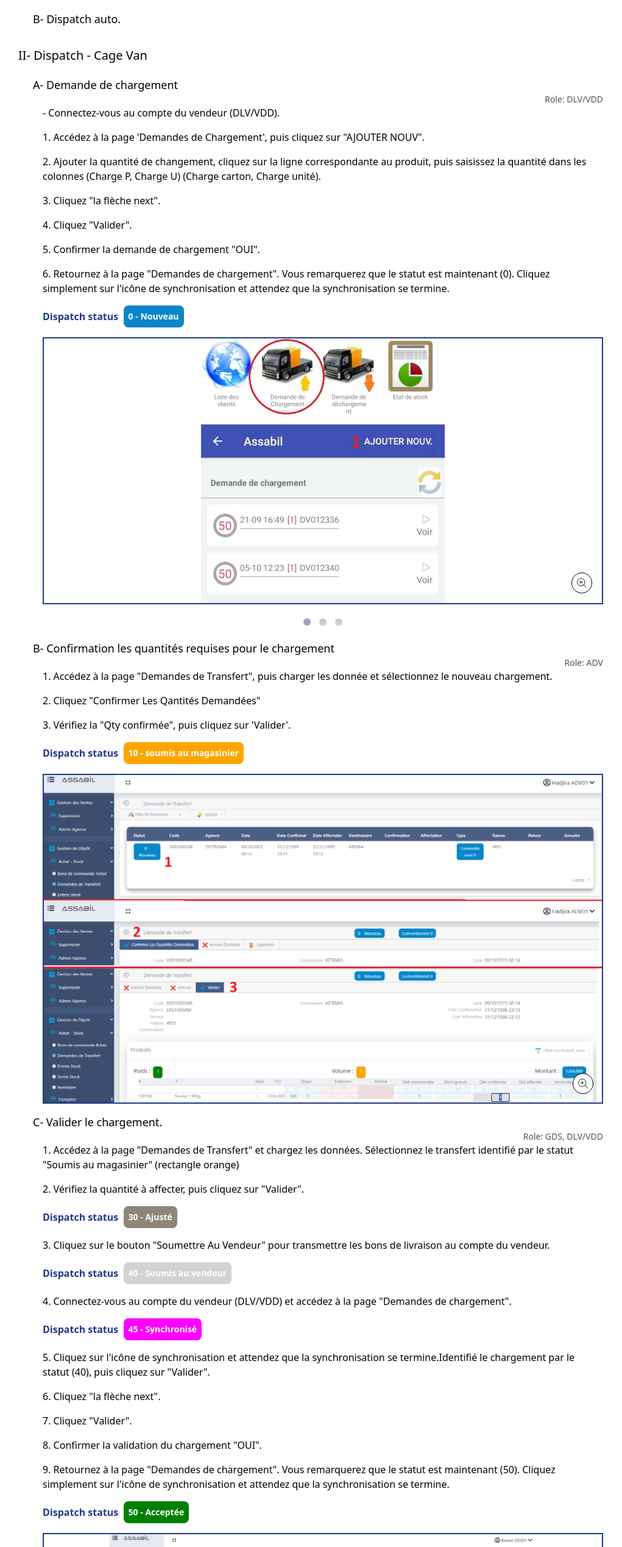
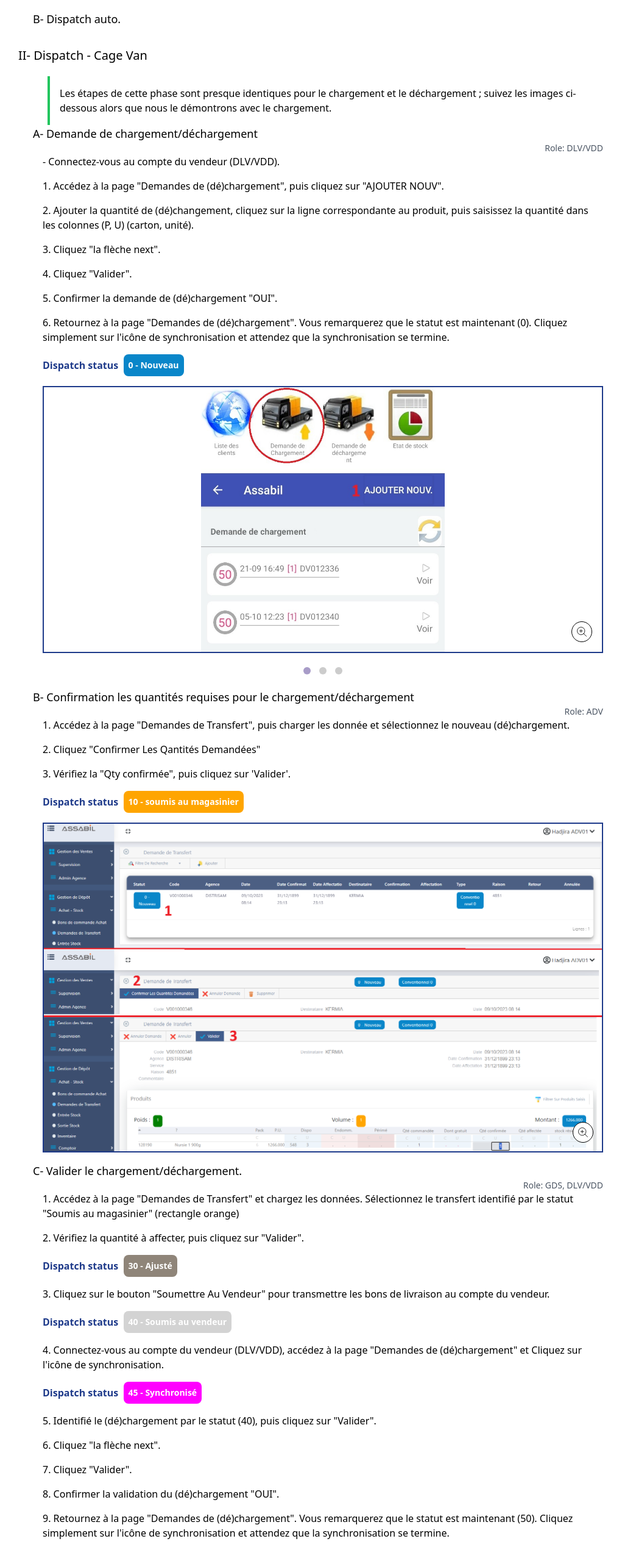
Before and after one commit to Sekiro19/guidAssabilBackOffice.github.io, a plain HTML site: page docs/d4.html in a window 1280 px wide. Shown: the part 2821-5358 px from the top of the page at 61% size, without its empty margins (130-1151 px from the left). Drawn offline with Linux system fonts and the light colour scheme.

Commit message:
dispatch-cage-van done!

```diff
--- a/docs/d4.html
+++ b/docs/d4.html
@@ -156,16 +156,19 @@
                 <h2 id="s2" class="md:text-xl text-lg">II- Dispatch - Cage Van</h2>
                 <div class="space-y-4">
                     <div>
-                        <h3 id="s2-A" class="ml-6 md:text-lg text-base">A- Demande de chargement</h3>
+                        <div class="md:ml-12 ml-6">
+                            <p class="border-l-4 border-green-500 p-4">Les étapes de cette phase sont presque identiques pour le chargement et le déchargement ; suivez les images ci-dessous alors que nous le démontrons avec le chargement.</p>
+                        </div>
+                        <h3 id="s2-A" class="ml-6 md:text-lg text-base">A- Demande de chargement/déchargement</h3>
                         <p class="text-right md:text-sm text-xs text-gray-600">Role: DLV/VDD</p>
                         <ol class="list-decimal list-inside text-base md:space-y-4 space-y-2 pl-10">
                             <div>- Connectez-vous au compte du vendeur (DLV/VDD).</div>
-                            <li>Accédez à la page 'Demandes de Chargement', puis cliquez sur "AJOUTER NOUV".</li>
-                            <li>Ajouter la quantité de changement, cliquez sur la ligne correspondante au produit, puis saisissez la quantité dans les colonnes (Charge P, Charge U) (Charge carton, Charge unité).</li>
+                            <li>Accédez à la page "Demandes de (dé)chargement", puis cliquez sur "AJOUTER NOUV".</li>
+                            <li>Ajouter la quantité de (dé)changement, cliquez sur la ligne correspondante au produit, puis saisissez la quantité dans les colonnes (P, U) (carton, unité).</li>
                             <li>Cliquez "la flèche next".</li>
                             <li>Cliquez "Valider".</li>
-                            <li>Confirmer la demande de chargement "OUI".</li>
-                            <li>Retournez à la page "Demandes de chargement". Vous remarquerez que le statut est maintenant (0). Cliquez simplement sur l'icône de synchronisation et attendez que la synchronisation se termine.</li>
+                            <li>Confirmer la demande de (dé)chargement "OUI".</li>
+                            <li>Retournez à la page "Demandes de (dé)chargement". Vous remarquerez que le statut est maintenant (0). Cliquez simplement sur l'icône de synchronisation et attendez que la synchronisation se termine.</li>
                             <div class="flex items-center text-blue-900 font-semibold">Dispatch status &nbsp;<div class="bg-[#0986C9] rounded-lg w-f text-sm p-2 text-white">0 - Nouveau</div></div>
                             <!-- Glider-2 -->
                             <div class="relative overflow-hidden w-full h-full glider-contain border-2 border-blue-900">
@@ -206,10 +209,10 @@
                         </ol>
                     </div>
                     <div>
-                        <h3 id="s2-B" class="ml-6 md:text-lg text-base">B- Confirmation les quantités requises pour le chargement</h3>
+                        <h3 id="s2-B" class="ml-6 md:text-lg text-base">B- Confirmation les quantités requises pour le chargement/déchargement</h3>
                         <p class="text-right md:text-sm text-xs text-gray-600">Role: ADV</p>
                         <ol class="list-decimal list-inside text-base md:space-y-4 space-y-2 pl-10">
-                            <li>Accédez à la page "Demandes de Transfert", puis charger les donnée et sélectionnez le nouveau chargement.</li>
+                            <li>Accédez à la page "Demandes de Transfert", puis charger les donnée et sélectionnez le nouveau (dé)chargement.</li>
                             <li>Cliquez "Confirmer Les Qantités Demandées"</li>
                             <li>Vérifiez la "Qty confirmée", puis cliquez sur 'Valider'.</li>
                             <div class="flex items-center text-blue-900 font-semibold">Dispatch status &nbsp;<div class="bg-[#FFA500] rounded-lg w-fit text-sm text-center p-2 text-white">10 - soumis au magasinier</div></div>
@@ -224,7 +227,7 @@
                         </ol>
                     </div>
                     <div>
-                        <h3 id="s2-C" class="ml-6 md:text-lg text-base">C- Valider le chargement.</h3>
+                        <h3 id="s2-C" class="ml-6 md:text-lg text-base">C- Valider le chargement/déchargement.</h3>
                         <p class="text-right md:text-sm text-xs text-gray-600">Role: GDS, DLV/VDD</p>
                         <ol class="list-decimal list-inside text-base md:space-y-4 space-y-2 pl-10">
                             <li>Accédez à la page "Demandes de Transfert" et chargez les données. Sélectionnez le transfert identifié par le statut "Soumis au magasinier" (rectangle orange)</li>
@@ -232,13 +235,13 @@
                             <div class="flex items-center text-blue-900 font-semibold">Dispatch status &nbsp;<div class="bg-[#8F8579] rounded-lg w-f text-sm p-2 text-white">30 - Ajusté</div></div>
                             <li>Cliquez sur le bouton "Soumettre Au Vendeur" pour transmettre les bons de livraison au compte du vendeur.</li>
                             <div class="flex items-center text-blue-900 font-semibold">Dispatch status &nbsp;<div class="bg-[#D3D3D3] rounded-lg w-fit text-sm text-center p-2 text-white">40 - Soumis au vendeur</div></div>
-                            <li>Connectez-vous au compte du vendeur (DLV/VDD) et accédez à la page "Demandes de chargement".</li>
+                            <li>Connectez-vous au compte du vendeur (DLV/VDD), accédez à la page "Demandes de (dé)chargement" et Cliquez sur l'icône de synchronisation.</li>
                             <div class="flex items-center text-blue-900 font-semibold">Dispatch status &nbsp;<div class="bg-[#FF00FF] rounded-lg w-f text-sm p-2 text-white">45 - Synchronisé</div></div>
-                            <li>Cliquez sur l'icône de synchronisation et attendez que la synchronisation se termine.Identifié le chargement par le statut (40), puis cliquez sur "Valider".</li>
+                            <li>Identifié le (dé)chargement par le statut (40), puis cliquez sur "Valider".</li>
                             <li>Cliquez "la flèche next".</li>
                             <li>Cliquez "Valider".</li>
-                            <li>Confirmer la validation du chargement "OUI".</li>
-                            <li>Retournez à la page "Demandes de chargement". Vous remarquerez que le statut est maintenant (50). Cliquez simplement sur l'icône de synchronisation et attendez que la synchronisation se termine.</li>
+                            <li>Confirmer la validation du (dé)chargement "OUI".</li>
+                            <li>Retournez à la page "Demandes de (dé)chargement". Vous remarquerez que le statut est maintenant (50). Cliquez simplement sur l'icône de synchronisation et attendez que la synchronisation se termine.</li>
                             <div class="flex items-center text-blue-900 font-semibold">Dispatch status &nbsp;<div class="bg-[#008000] rounded-lg w-f text-sm p-2 text-white">50 - Acceptée</div></div>
                             <!-- Glider-3 -->
                             <div class="relative overflow-hidden w-full h-full glider-contain border-2 border-blue-900">
```
Also changed, not shown: index.html (+3 -3 lines), css/output.css.
